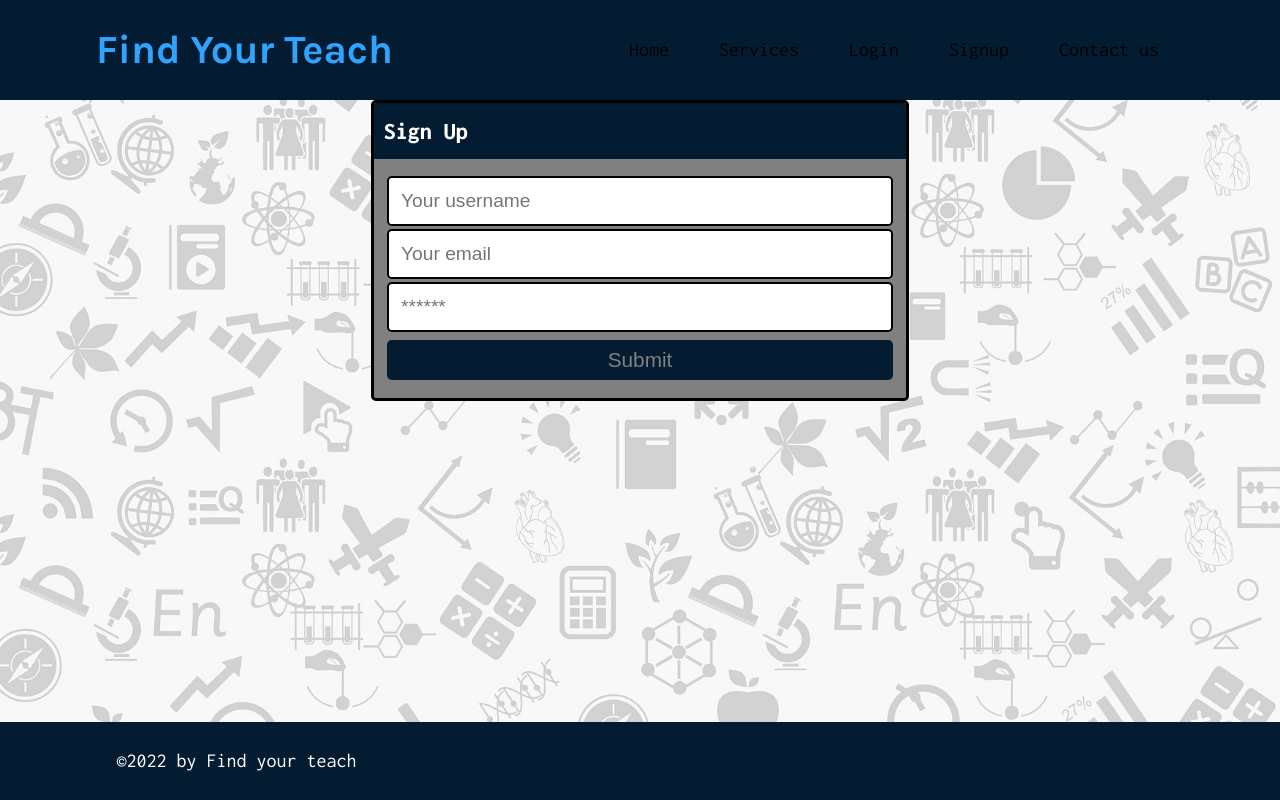
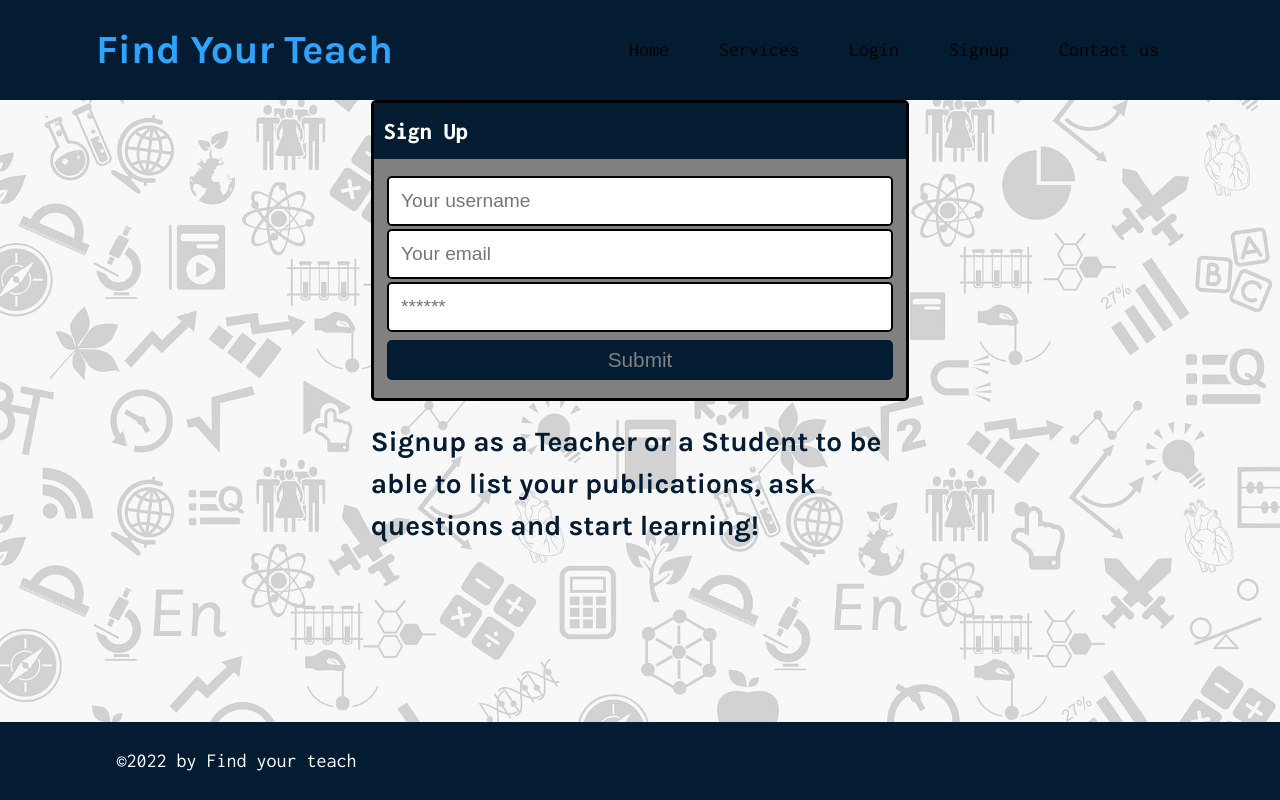
Before and after one commit to esgarsad/find-your-teach, a React (Create React App) app in the folder client/: page /signup in a window 1280 px wide. Built offline with nearby package versions, Linux system fonts and the light colour scheme.

Commit message:
login message added

```diff
--- a/client/src/pages/Login.js
+++ b/client/src/pages/Login.js
@@ -72,6 +72,7 @@ const Login = (props) => {
             {error && <div>Login failed</div>}
           </div>
         </div>
+        <h3>Login and start learning!</h3>
       </div>
     </main>
   );
--- a/client/src/pages/Signup.js
+++ b/client/src/pages/Signup.js
@@ -75,10 +75,10 @@ const Signup = () => {
                 Submit
               </button>
             </form>
-
             {error && <div>Signup failed</div>}
           </div>
-        </div>
+          </div>
+        <h3>Signup as a Teacher or a Student to be able to list your publications, ask questions and start learning!</h3>
       </div>
     </main>
   );
```
